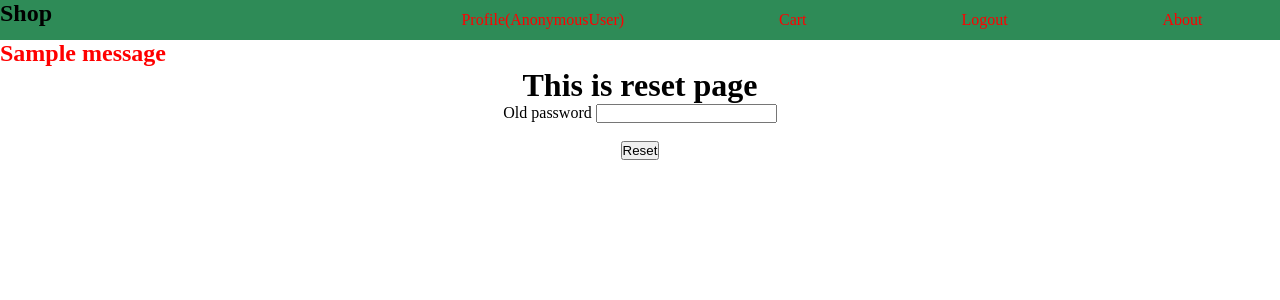
After one commit to Anu583227/Shooping-, a Django app: page /reset/ in a window 1280 px wide. The commit adds this page. Shown: the top 300 px of the page. Run offline with Django 5.2, Linux system fonts and the light colour scheme; one stand-in notice (Sample message) is shown.

Commit message:
added forgot and reset password

```diff
--- a/authen/templates/profile.html
+++ b/authen/templates/profile.html
@@ -2,6 +2,11 @@
 
 {% block con %}
     <center> <br>
+         {% if messages %}
+            {% for i in messages %}
+               <h2 style="color: red;">{{i}}</h2>
+            {% endfor %}
+    {% endif %} <br>
 {% for i in data.profilemodel_set.all %}
     <img src="{{ i.profile_img.url }}" style="width: 120px; height: 120px; border-radius: 50%;">
 {% endfor %}
@@ -12,6 +17,7 @@
 <p>Email: {{ data.email }}</p>
 
 <a href="{% url 'update' %}">Update</a>
+<a href="{% url 'reset' %}">Reset Password</a>
 
 
     </center>
--- /dev/null
+++ b/authen/templates/reset.html
@@ -0,0 +1,27 @@
+{% extends 'main.html' %}
+{% block con %}
+
+     {% if messages %}
+            {% for i in messages %}
+               <h2 style="color: red;">{{i}}</h2>
+            {% endfor %}
+    {% endif %}
+    <center>
+        <h1>This is reset page</h1>
+        <form action="" method="POST">
+            {% csrf_token %}
+             {% if new %}
+                <label for="">New password</label>
+                <input type="password" name="npasw" id=""> <br><br>
+
+                <label for="">Confim password</label>
+                <input type="password" name="cpasw" id=""> <br><br>
+            {% else %}
+                <label for="">Old password</label>
+                <input type="password" name="opasw" id=""> <br><br>
+            {% endif %}
+
+            <button type="submit">Reset</button>
+        </form>
+    </center>
+{% endblock %}
--- a/authen/templates/update.html
+++ b/authen/templates/update.html
@@ -2,6 +2,11 @@
 
 {% block con %}
     <center>
+         {% if messages %}
+            {% for i in messages %}
+               <h2 style="color: red;">{{i}}</h2>
+            {% endfor %}
+    {% endif %}
         <h1>Update page</h1>
          <form action="" method="POST" enctype="multipart/form-data">
             {% csrf_token %}
--- a/authen/urls.py
+++ b/authen/urls.py
@@ -6,5 +6,7 @@ urlpatterns=[
     path('register/',register,name='register'),
     path('logout_/',logout_,name='logout_'),
     path('profile/',profile,name='profile'),
-    path('update/',update,name='update')
+    path('update/',update,name='update'),
+    path('forgot/',forgot,name='forgot'),
+    path('reset/',reset,name='reset')
 ]
--- a/authen/views.py
+++ b/authen/views.py
@@ -1,10 +1,15 @@
-from django.shortcuts import render,redirect
+from django.shortcuts import render,redirect,get_object_or_404
 from django.contrib.auth.models import User
 from django.contrib.auth import authenticate,login,logout
 from .models import ProfileModel
 from django.contrib.auth.decorators import login_required
+from django.contrib import messages
 
 # Create your views here.
+
+def pro(request):
+    profile = get_object_or_404(ProfileModel,user_id = request.user)
+    return profile
 
 def login_(request):
     if request.method == 'POST':
@@ -13,12 +18,14 @@ def login_(request):
         user=authenticate(username=uname,password=pasw)
         if user:
             login(request,user)
+            messages.success(request,'Login Sucuessful ...!')
             return redirect('home')
         else:
+            messages.error(request,'Username and password wronge')
             return redirect('login_')
 
 
-    return render(request,'login_.html')
+    return render(request,'login_.html',{'new':True})
 
 def register(request):
     if request.method == 'POST':
@@ -44,16 +51,17 @@ def register(request):
         )
         print(pic_img.profile_img)
         print(pic_img.profile_img.name)
-    return render(request,'register.html')
+    return render(request,'register.html',{'new':True})
 
 def logout_(request):
     logout(request)
+    messages.success(request,'Logout Successfull')
     return redirect('login_')
 
 @login_required
 def profile(request):
     data = request.user
-    return render(request, 'profile.html', {'data': data})
+    return render(request, 'profile.html', {'data': data,'new':True})
 
 @login_required
 def update(request):
@@ -82,5 +90,69 @@ def update(request):
 
     return render(request, 'update.html', {
         'data': data,
-        'profile': profile
+        'profile': profile,
+        'new':True
     })
+
+# def forgot(request):
+#     if request.method=='POST':
+#         if 'uname' in request.POST:
+#             uname=request.POST['uname']
+#             if uname:
+#                 u=User.objects.get(username=uname)
+#                 return render(request,'forgot.html')
+#             else:
+#                 messages.error(request,'No user found')
+#                 return redirect('login_')
+#         if 'npasw' in request.POST:
+#             npasw=request.POST['npasw']
+#             u=User.objects.get(username=uname)
+#             u.set_password(npasw)
+#             u.save()
+#             return redirect('login_')
+
+#     return render(request,'forgot.html')
+
+def forgot(request):
+    if request.method=='POST':
+        global user
+        if 'uname' in request.POST:
+            user=request.POST['uname']
+            try:
+                u=User.objects.get(username=user)
+                return render(request,'forgot.html')
+            except:
+                messages.error(request,'no user found')
+                return redirect('forgot')
+        if 'npasw' in request.POST:
+            npasw=request.POST['npasw']
+            u=User.objects.get(username=user)
+            u.set_password(npasw)
+            u.save()
+            messages.success(request,'Password reset succussful...!')
+            return redirect('login_')
+    return render(request,'forgot.html',{'new':True})
+
+def reset(request):
+    if request.method=='POST':
+        if 'opasw' in request.POST:
+            opasw=request.POST['opasw']
+            user=authenticate(username=request.user,password=opasw)
+            if user:
+                messages.success(request,'Enter new password')
+                return render(request,'reset.html',{'new':True})
+            else:
+                messages.error(request,'Enter old password wrong')
+                return redirect('reset')
+        if 'npasw' in request.POST:
+            npasw=request.POST['npasw']
+            cpasw=request.POST['cpasw']
+            if npasw != cpasw:
+                messages.error(request,'Enter new an confirm password is wrong')
+                return redirect('reset')
+            else:
+                user=User.objects.get(username=request.user)
+                user.set_password(npasw)
+                user.save()
+                return redirect('login_')
+    return render(request,'reset.html')
--- a/templates/nav.html
+++ b/templates/nav.html
@@ -4,12 +4,17 @@
             <h1>Shop</h1>
         </div>
         <div class="links">
+            {% if new %}
             <a href="{% url 'home' %}">Home</a>
+            <a href="{% url 'register' %}">Register</a>
             <a href="{% url 'login_' %}">Login</a>
-            <a href="{% url 'register' %}">Register</a>
-            <a href="{% url 'profile' %}">Profile</a>
+            {% else %}
+
+
+            <a href="{% url 'profile' %}">Profile({{request.user}})</a>
             <a href="">Cart</a>
             <a href="{% url 'logout_' %}">Logout</a>
+            {% endif %}
             <a href="">About</a>
         </div>
     </div>
```
Also changed, not shown: authen/templates/forgot.html (added, +31 -0 lines), authen/templates/login_.html (+7 -0 lines), base/templates/home.html (+7 -0 lines), db.sqlite3, media/uploads/aa_Ixmr9Vs.jpg (added), media/uploads/aa_K8RLVS3.jpg (added).
